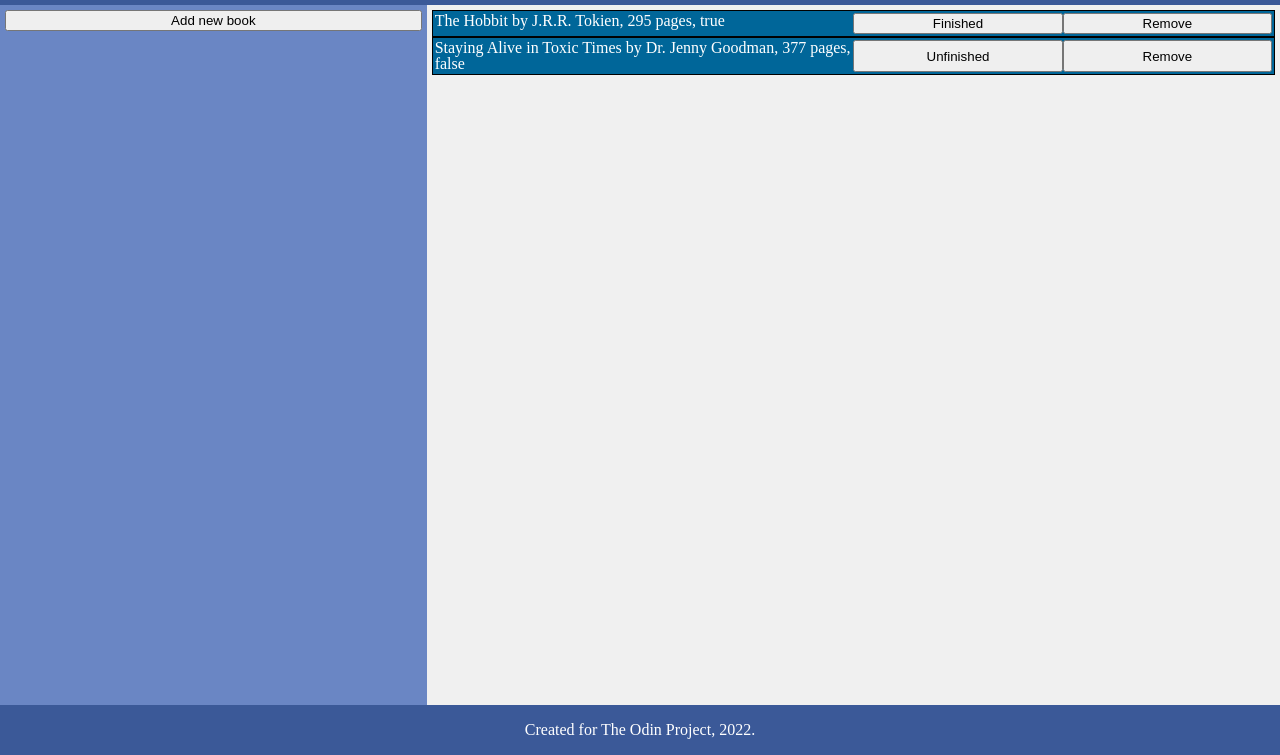
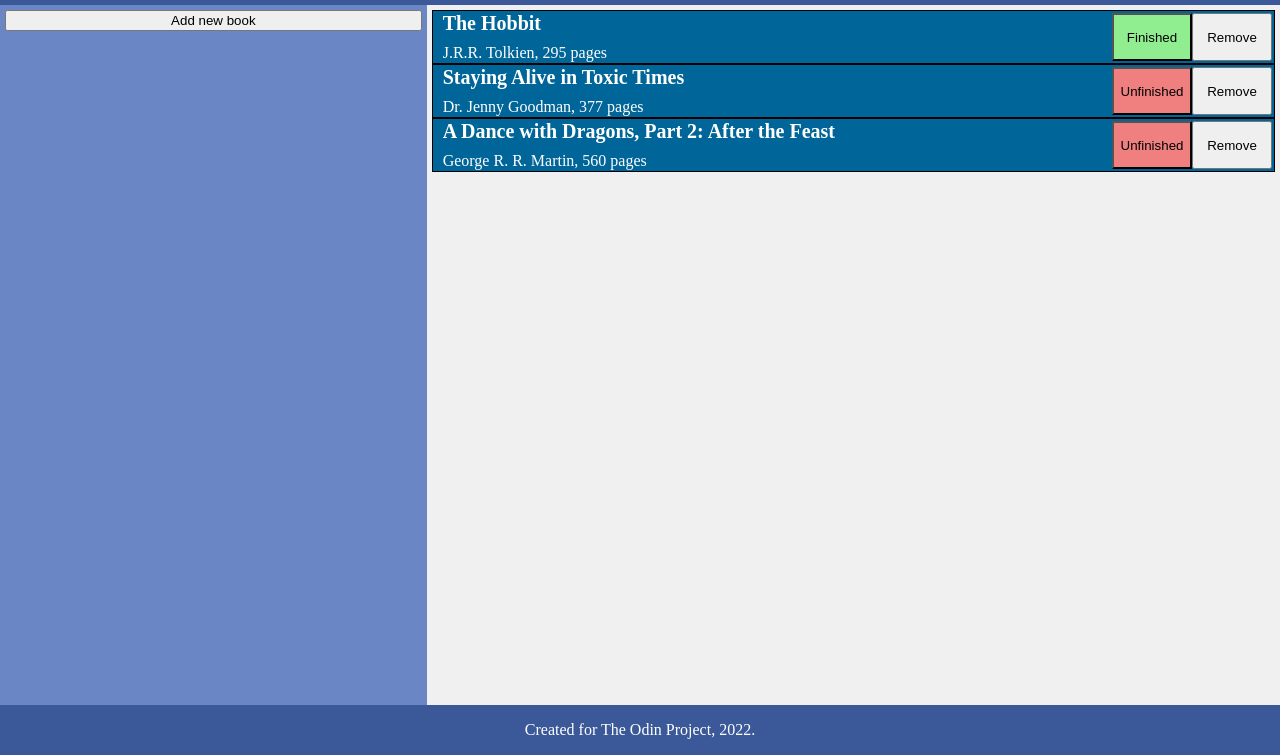
Before and after one commit to JakeBrowning90/library-project, a plain HTML site: page index.html in a window 1280 px wide. Shown: the part 45-800 px from the top of the page. Drawn offline with Linux system fonts and the light colour scheme.

Commit message:
Modified columns and rows of cards, font size of book title

```diff
--- a/index.html
+++ b/index.html
@@ -7,7 +7,7 @@
     <link rel="stylesheet" href="reset.css">
     <link rel="stylesheet" href="style.css">
     <script src="script.js" defer></script>
-    <title>Library</title>
+    <title>Library-Project</title>
 </head>
 <body>
     <div class="header">
--- a/script.js
+++ b/script.js
@@ -123,14 +123,21 @@ function printLibrary() {
     for (const entry in library) {
         let card = document.createElement('div');
         card.classList.add('card');
-        card.textContent = library[entry].info();
+
+        let titleRow = document.createElement('div');
+        titleRow.classList.add('titleRow');
+        titleRow.textContent = library[entry].title;
+        let bookInfoRow = document.createElement('div');
+        bookInfoRow.textContent = library[entry].author + ", "+ library[entry].pages + " pages";
 
         let readToggle = document.createElement('button');
         readToggle.classList.add('readToggle');
         if (library[entry].readStatus == true) {
             readToggle.textContent = "Finished";
+            readToggle.classList.add('finished');
         } else if (library[entry].readStatus == false) {
             readToggle.textContent = "Unfinished";
+            readToggle.classList.add('unfinished');
         }
 
         readToggle.addEventListener("click", function () {
@@ -144,7 +151,8 @@ function printLibrary() {
         deleteButton.addEventListener("click", function () {
             removeBook(this.getAttribute('data-libraryIndex'))
         });
-
+        card.appendChild(titleRow);
+        card.appendChild(bookInfoRow);
         card.appendChild(readToggle);
         card.appendChild(deleteButton);
         container.appendChild(card);
@@ -171,8 +179,10 @@ function refreshPage() {
 }
 
 //Manually-created sample books
-const theHobbit = new Book("The Hobbit", "J.R.R. Tokien", 295, true);
+const theHobbit = new Book("The Hobbit", "J.R.R. Tolkien", 295, true);
 const stayingAlive = new Book("Staying Alive in Toxic Times", "Dr. Jenny Goodman", 377, false);
+const danceWithDragons = new Book("A Dance with Dragons, Part 2: After the Feast", "George R. R. Martin", 560, false)
 addBookToLibrary(theHobbit);
 addBookToLibrary(stayingAlive);
+addBookToLibrary(danceWithDragons);
 printLibrary()
--- a/style.css
+++ b/style.css
@@ -36,6 +36,7 @@ h1 {
 .container {
     background-color: #f0f0f0;
     padding: 5px;
+    gap: 5px;
 }
 
 .card {
@@ -43,8 +44,34 @@ h1 {
     border-style: solid;
     border-width: 1px;
     border-color: black;
-    padding: 2px;
+    padding: 2px 2px 2px 10px;
     display: grid;
-    grid-template-columns: 2fr 1fr 1fr;
+    grid-template-columns: 1fr 80px 80px;
+    grid-template-rows: 2fr 1fr;
+}
 
+.titleRow {
+    font-size: 1.25em;
+    font-weight: bold;
+    white-space: nowrap;
+    overflow: hidden;
+    text-overflow: ellipsis;
 }
+
+.readToggle {
+    grid-column: 2 / 3;
+    grid-row: 1 / -1;
+}
+
+.finished {
+    background-color: lightgreen;
+}
+
+.unfinished {
+    background-color: lightcoral;
+}
+
+.deleteButton {
+    grid-column: 3 / 4;
+    grid-row: 1 / -1;
+}
```
